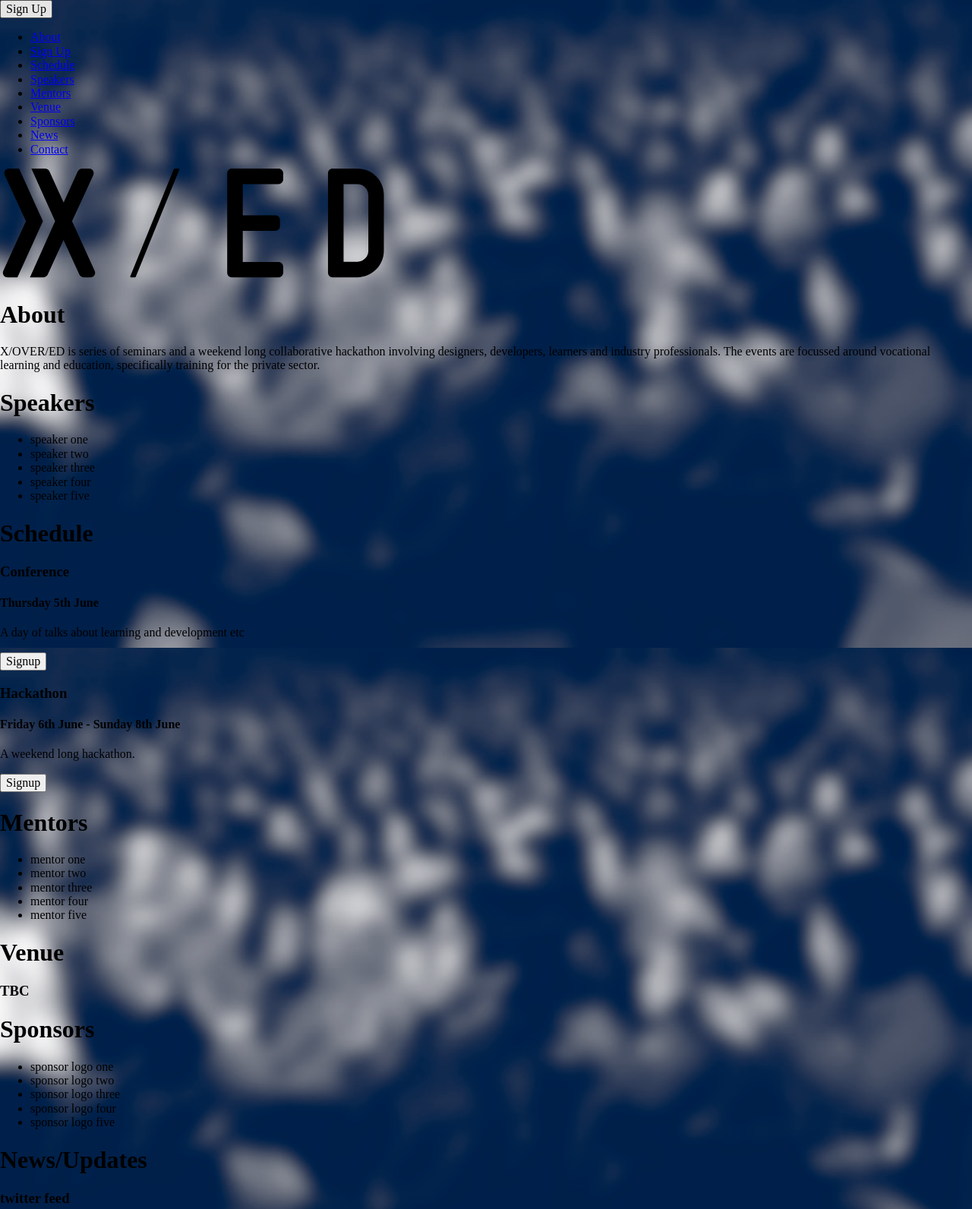
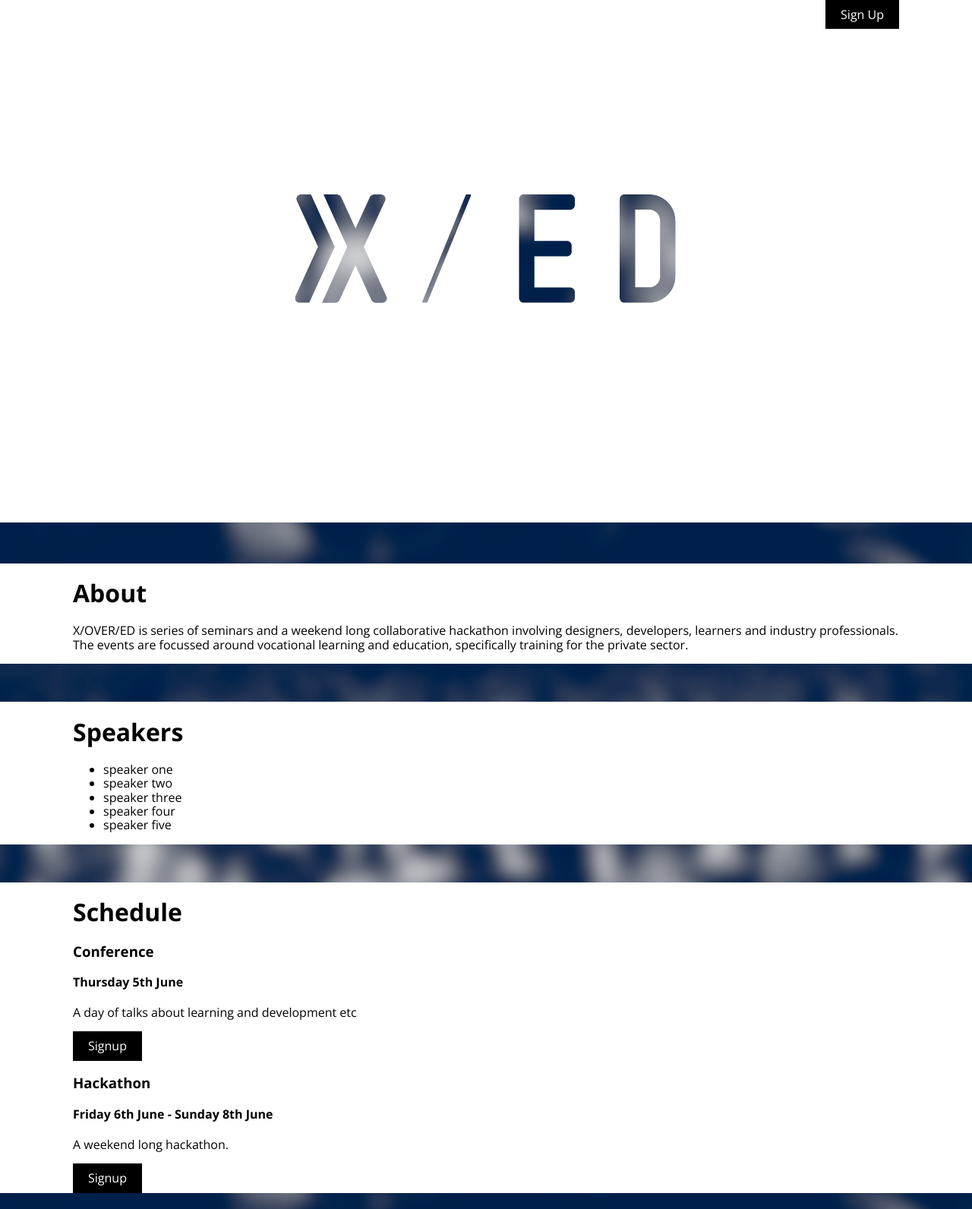
Before and after one commit to cedsummit/events-site, a website: page src/index.html in a window 1280 px wide. Shown: the top 1592 px of the page at 76% size. Drawn offline with nearby package versions, Linux system fonts and the light colour scheme.

Commit message:
style updates

```diff
--- a/src/css/sass/main.scss
+++ b/src/css/sass/main.scss
@@ -8,3 +8,43 @@ html {
   -o-background-size: cover;
   background-size: cover;
 }
+
+body{
+  font-family: 'Open Sans', sans-serif;
+  -webkit-font-smoothing: antialiased;
+}
+
+header{
+  background-color: #fff;
+}
+
+.content-module{
+  width:100%;
+  background-color: #fff;
+  margin-top: 50px;
+  margin-bottom: 50px;
+}
+
+.button{
+  padding:10px 20px;
+  background-color: #000;
+  color: #fff;
+  border: none;
+}
+
+.menu{
+  display:none;
+}
+
+.main-nav{
+  float:right;
+}
+
+.brand-png{
+  width: 100%;
+  height: auto;
+}
+
+.grid-container{
+  @include outer-container;
+}
--- a/src/index.html
+++ b/src/index.html
@@ -5,14 +5,16 @@
   <title>X / ED 2014</title>
 
   <link rel="stylesheet" href="components/normalize-css/normalize.css" />
+  <link href='http://fonts.googleapis.com/css?family=Open+Sans:400,600,700' rel='stylesheet' type='text/css'>
   <link rel="stylesheet" href="css/main.css" />
 </head>
 <body>
 
   <header>
-    <nav>
-      <button>Sign Up</button>
-      <ul>
+    <div class="grid-container">
+      <nav class="main-nav">
+        <button class="button">Sign Up</button>
+        <ul class="menu">
           <li><a href="#about">About</a></li>
           <li><a href="#signup">Sign Up</a></li>
           <li><a href="#schedule">Schedule</a></li>
@@ -24,16 +26,20 @@
           <li><a href="#contact">Contact</a></li>
         </ul>
       </nav>
-
-    <img src="img/xovered-logo-truncated.svg" alt="logo" />
+    </div>
   </header>
 
-  <section id="about">
+  <img class="brand-png" src="img/brand-trans.png" width="1280" height="650" alt="Brand Trans">
+
+  <section id="about" class="content-module">
+    <div class="grid-container">
       <h1>About</h1>
       <p>X/OVER/ED is series of seminars and a weekend long collaborative hackathon involving designers, developers, learners and industry professionals. The events are focussed around vocational learning and education, specifically training for the private sector.</p>
+    </div>
   </section>
 
-  <section id="speakers">
+  <section id="speakers" class="content-module">
+    <div class="grid-container">
       <h1>Speakers</h1>
       <ul>
         <li>speaker one</li>
@@ -42,23 +48,27 @@
         <li>speaker four</li>
         <li>speaker five</li>
       </ul>
+    </div>
   </section>
 
-  <section id="schedule">
+  <section id="schedule" class="content-module">
+    <div class="grid-container">
       <h1>Schedule</h1>
 
       <h3>Conference</h3>
       <h4><time datetime="2014-06-05">Thursday 5th June</time></h4>
       <p>A day of talks about learning and development etc</p>
-    <button>Signup</button>
+      <button class="button">Signup</button>
 
       <h3>Hackathon</h3>
       <h4><time datetime="2014-06-06">Friday 6th June</time> - <time datetime="2014-06-08">Sunday 8th June</time></h4>
       <p>A weekend long hackathon.</p>
-    <button>Signup</button>
+      <button class="button">Signup</button>
+    </div>
   </section>
 
-  <section id="mentors">
+  <section id="mentors" class="content-module">
+    <div class="grid-container">
       <h1>Mentors</h1>
       <ul>
         <li>mentor one</li>
@@ -67,14 +77,18 @@
         <li>mentor four</li>
         <li>mentor five</li>
       </ul>
+    </div>
   </section>
 
-  <section id="venue">
+  <section id="venue" class="content-module">
+    <div class="grid-container">
       <h1>Venue</h1>
       <h3>TBC</h2>
+    </div>
   </section>
 
-  <section id="sponsors">
+  <section id="sponsors" class="content-module">
+    <div class="grid-container">
       <h1>Sponsors</h1>
       <ul>
         <li>sponsor logo one</li>
@@ -83,16 +97,21 @@
         <li>sponsor logo four</li>
         <li>sponsor logo five</li>
       </ul>
+    </div>
   </section>
 
-  <section id="news">
+  <section id="news" class="content-module">
+    <div class="grid-container">
       <h1>News/Updates</h1>
       <h3>twitter feed</h3>
+    </div>
   </section>
 
-  <section id="contact">
+  <section id="contact" class="content-module">
+    <div class="grid-container">
       <h1>Contact</h1>
       <p>contact details for insight arcade?</p>
+    </div>
   </section>
 </body>
 </html>
```
Also changed, not shown: src/css/main.css, src/img/brand-trans.png (added). Lines whose indentation alone changed are shown as unchanged.
